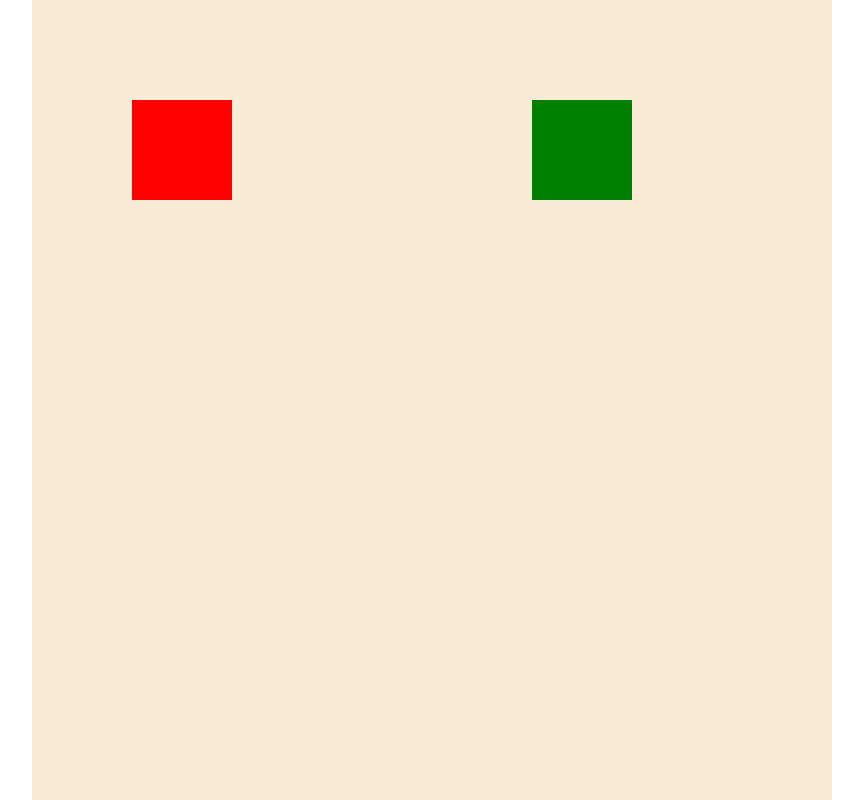
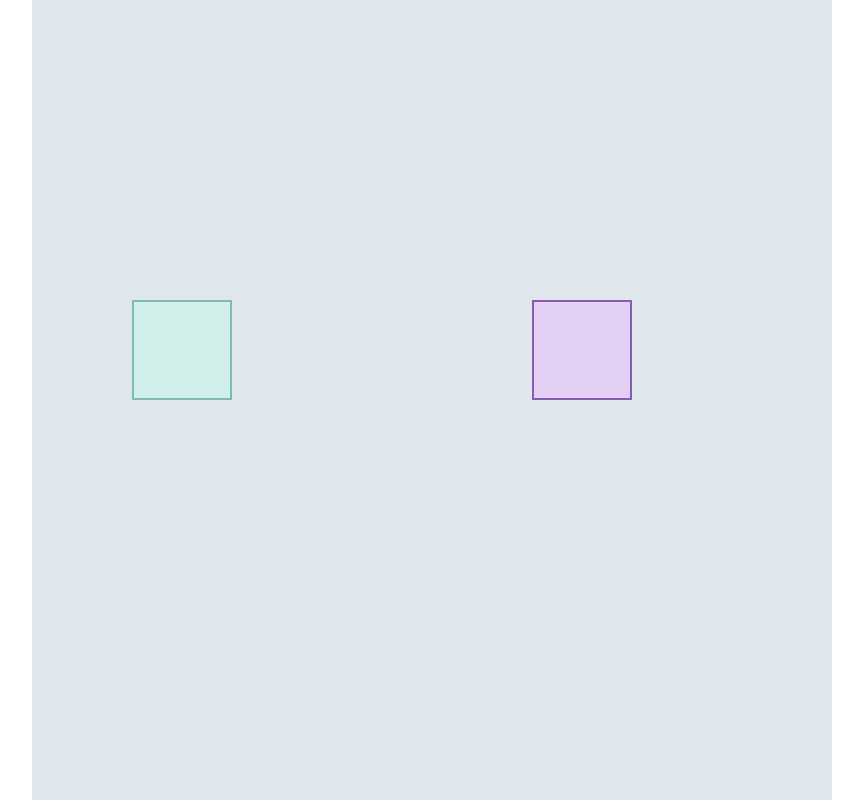
Before and after one commit to ultimatulny/twoboxes, a React (Vite) app: page / in a window 1280 px wide. Shown: the whole page, without its empty margins (208-1071 px from the left). Built offline with nearby package versions, Linux system fonts and the light colour scheme.

Commit message:
feat: change box color

```diff
--- /dev/null
+++ b/src/entities/menu/index.ts
@@ -0,0 +1 @@
+export { Menu } from "./ui";
--- /dev/null
+++ b/src/entities/menu/ui/Menu.module.css
@@ -0,0 +1,36 @@
+.menu {
+  position: absolute;
+  right: 50px;
+  top: 50px;
+  padding: 10px;
+  width: 250px;
+  background-color: white;
+  border: 1px solid lightgrey;
+}
+
+h1 {
+  text-align: center;
+  font-family: Arial, Helvetica, sans-serif;
+  font-size: 24px;
+}
+
+.colors {
+  display: flex;
+  justify-content: space-evenly;
+}
+
+.color {
+  width: 50px;
+  height: 50px;
+  border-radius: 50%;
+  cursor: pointer;
+  transition: 0.2s;
+}
+
+.color:hover {
+  transform: scale(1.1);
+}
+
+.color:active {
+  transform: scale(0.9);
+}
--- /dev/null
+++ b/src/entities/menu/ui/Menu.tsx
@@ -0,0 +1,29 @@
+import { COLORS } from "../../../shared/consts";
+import styles from "./Menu.module.css";
+
+console.log(Object.entries(COLORS));
+
+interface IProps {
+  handleSelectColor: (colorId: string) => void;
+}
+
+export const Menu = ({ handleSelectColor }: IProps) => {
+  return (
+    <div className={styles.menu}>
+      <h1>Выбери цвет</h1>
+      <div className={styles.colors}>
+        {Object.entries(COLORS).map((color) => (
+          <div
+            key={color[0]}
+            style={{
+              backgroundColor: color[1].backgroundColor,
+              border: `2px solid ${color[1].borderColor}`,
+            }}
+            className={styles.color}
+            onClick={() => handleSelectColor(color[0])}
+          />
+        ))}
+      </div>
+    </div>
+  );
+};
--- /dev/null
+++ b/src/entities/menu/ui/index.ts
@@ -0,0 +1 @@
+export { Menu } from "./Menu";
--- /dev/null
+++ b/src/shared/consts.ts
@@ -0,0 +1,17 @@
+export const COLORS: Record<
+  string,
+  { backgroundColor: string; borderColor: string }
+> = {
+  "1": {
+    backgroundColor: "#d1efeb",
+    borderColor: "#80b9b8",
+  },
+  "2": {
+    backgroundColor: "#e3d0f4",
+    borderColor: "#895cb1",
+  },
+  "3": {
+    backgroundColor: "#fae5d8",
+    borderColor: "#e0b498",
+  },
+};
--- a/src/widgets/field/model/types.ts
+++ b/src/widgets/field/model/types.ts
@@ -4,7 +4,7 @@ export interface Box {
   height: number;
   x: number;
   y: number;
-  color: string;
+  colorId: string;
 }
 
 export interface movingBox {
--- a/src/widgets/field/ui/Field.module.css
+++ b/src/widgets/field/ui/Field.module.css
@@ -1,5 +1,5 @@
 .field {
-  background-color: antiquewhite;
+  background-color: #dfe7ed;
   position: relative;
 }
 
--- a/src/widgets/field/ui/Field.tsx
+++ b/src/widgets/field/ui/Field.tsx
@@ -8,6 +8,8 @@ import {
   type movingBox,
 } from "../model";
 import { useCallback, useRef, useState } from "react";
+import { Menu } from "../../../entities/menu";
+import { COLORS } from "../../../shared/consts";
 
 export const Field = () => {
   const [boxes, setBoxes] = useState<Box[]>([
@@ -16,16 +18,16 @@ export const Field = () => {
       width: BASE_BOX_WIDTH,
       height: BASE_BOX_HEIGHT,
       x: 100,
-      y: 100,
-      color: "red",
+      y: 300,
+      colorId: "1",
     },
     {
       id: 2,
       width: BASE_BOX_WIDTH,
       height: BASE_BOX_HEIGHT,
       x: 500,
-      y: 100,
-      color: "green",
+      y: 300,
+      colorId: "2",
     },
   ]);
 
@@ -89,7 +91,14 @@ export const Field = () => {
     document.addEventListener("mouseup", handleMouseUp);
   };
 
+  const handleSelectColor = (colorId: string) => {
+    setBoxes((prev) =>
+      prev.map((box) => (box.id === selectedBoxId ? { ...box, colorId } : box)),
+    );
+  };
+
   return (
+    <>
       <div
         className={styles.field}
         style={{
@@ -107,12 +116,17 @@ export const Field = () => {
               height: box.height,
               left: box.x,
               top: box.y,
-            backgroundColor: box.color,
-            border: selectedBoxId === box.id ? "2px dotted yellow" : undefined,
+              backgroundColor: COLORS[box.colorId].backgroundColor,
+              border:
+                selectedBoxId === box.id
+                  ? `2px dotted ${COLORS[box.colorId].borderColor}`
+                  : `2px solid ${COLORS[box.colorId].borderColor}`,
             }}
             onMouseDown={(event) => handleMouseDown(event, box.id)}
           />
         ))}
+        {selectedBoxId && <Menu handleSelectColor={handleSelectColor} />}
       </div>
+    </>
   );
 };
```
Lines whose indentation alone changed are shown as unchanged.
